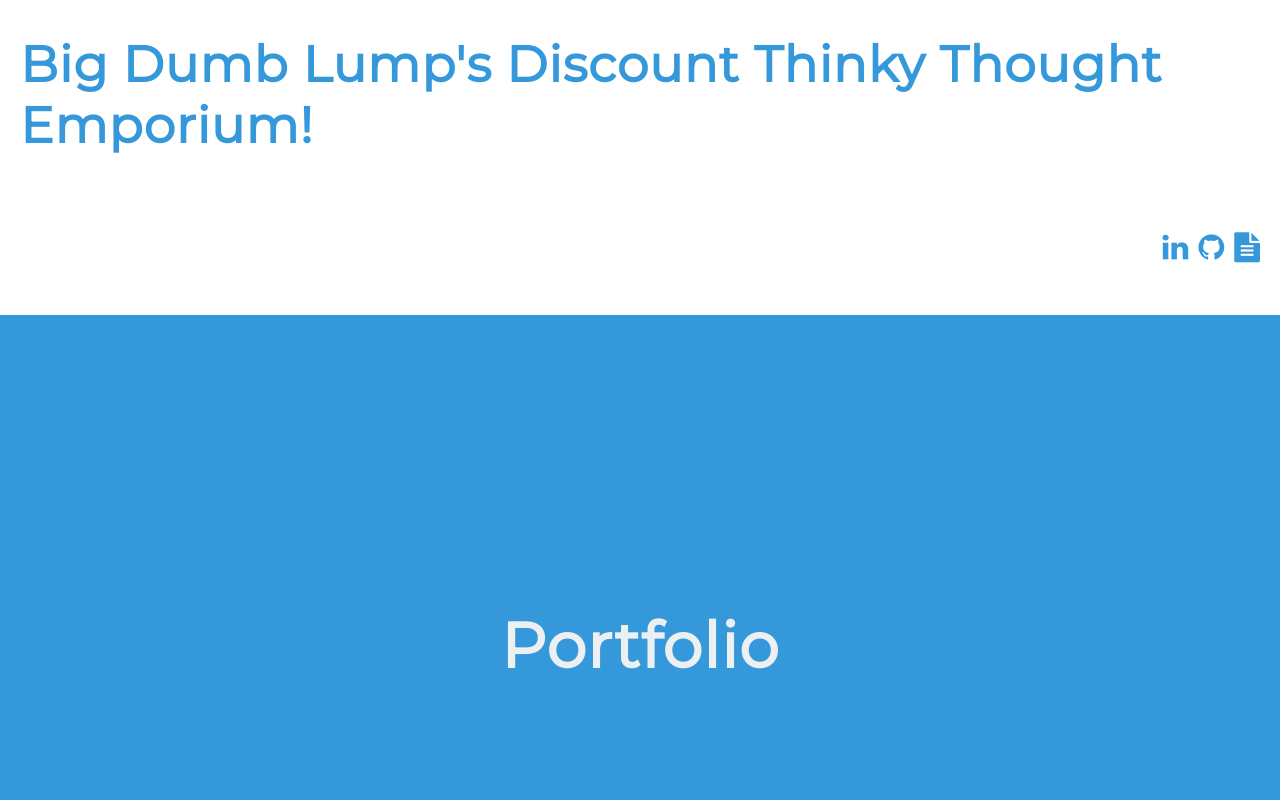
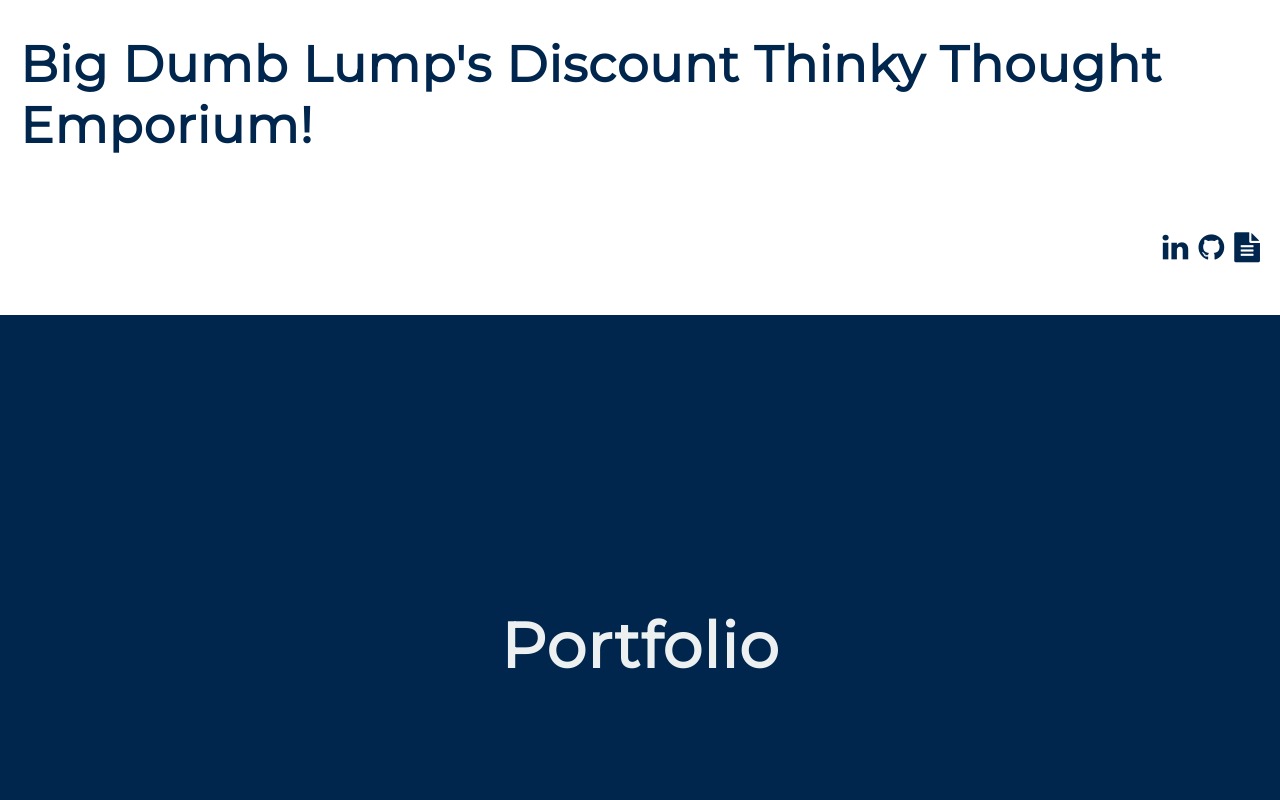
Before and after one commit to YarThePirate/serverless-portfolio, a plain HTML site: page index.html in a window 1280 px wide. Shown: the top 800 px of the page. Drawn offline with Linux system fonts and the light colour scheme.

Commit message:
Updates html with more relevant links and changes background color

```diff
--- a/index.html
+++ b/index.html
@@ -14,7 +14,6 @@
   <body>
     <main class="overflow--auto">
       <h1 class="color--skyBlue section__heading--largest">
-        <!--Your name goes here -->
         Big Dumb Lump's Discount Thinky Thought Emporium!
       </h1>
 
@@ -36,9 +35,9 @@
         <!-- Link to GitHub profile -->
         <li class="socialWrapper color--skyBlue">
           <a class="social color--skyBlue"
-             title="GitHub Profile"
+             title="GitLub Profile"
              target="_blank"
-             href="https://github.com/YarThePirate">
+             href="https://gitlab.com/YarThePirate">
             <i class="fa fa-github"></i>
           </a>
         </li>
--- a/styles/main.css
+++ b/styles/main.css
@@ -21,11 +21,13 @@
 */
 
 .background--skyBlue {
-  background-color: rgb(52, 152, 219);
+  /*background-color: rgb(52, 152, 219);*/
+  background-color: rgb(0, 38, 77);
 }
 
 .color--skyBlue {
-  color: rgb(52, 152, 219);
+  /*color: rgb(52, 152, 219);*/
+  color: rgb(0, 38, 77);
 }
 
 .color--cloud {
```
